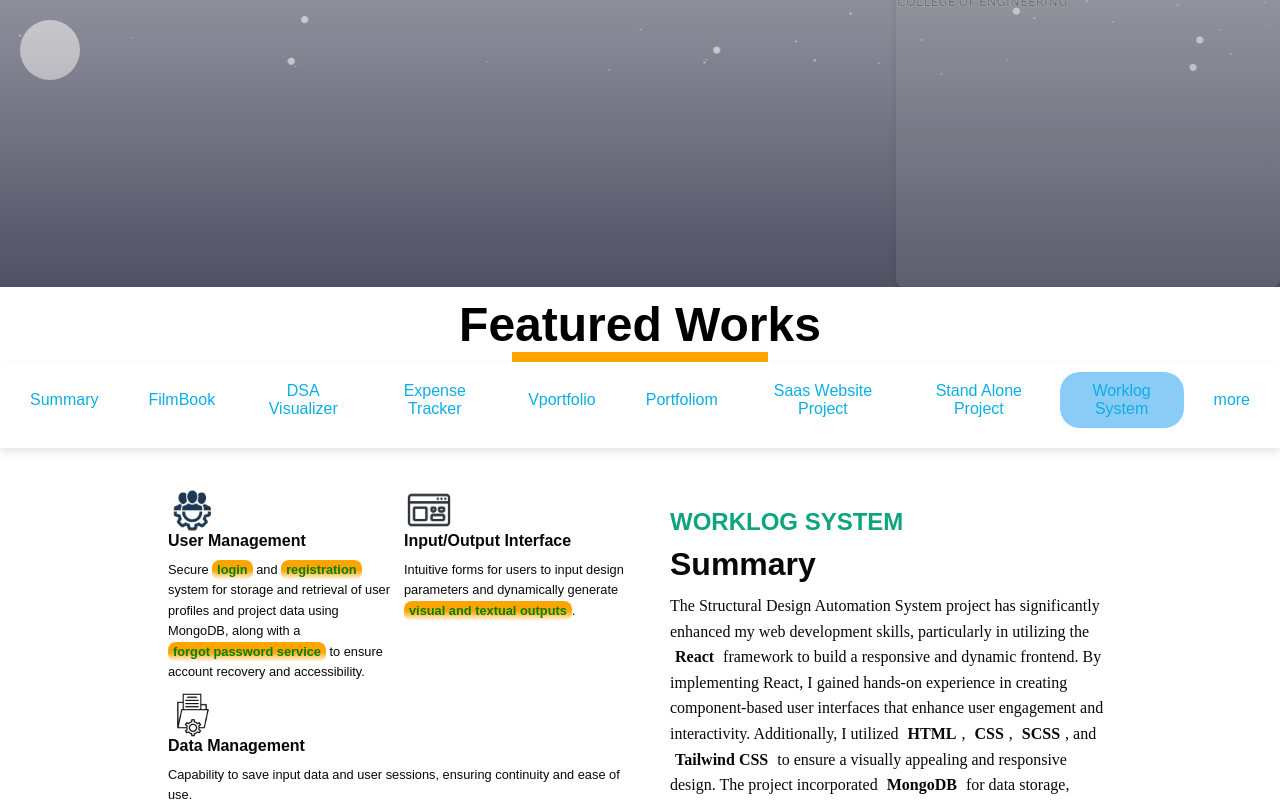
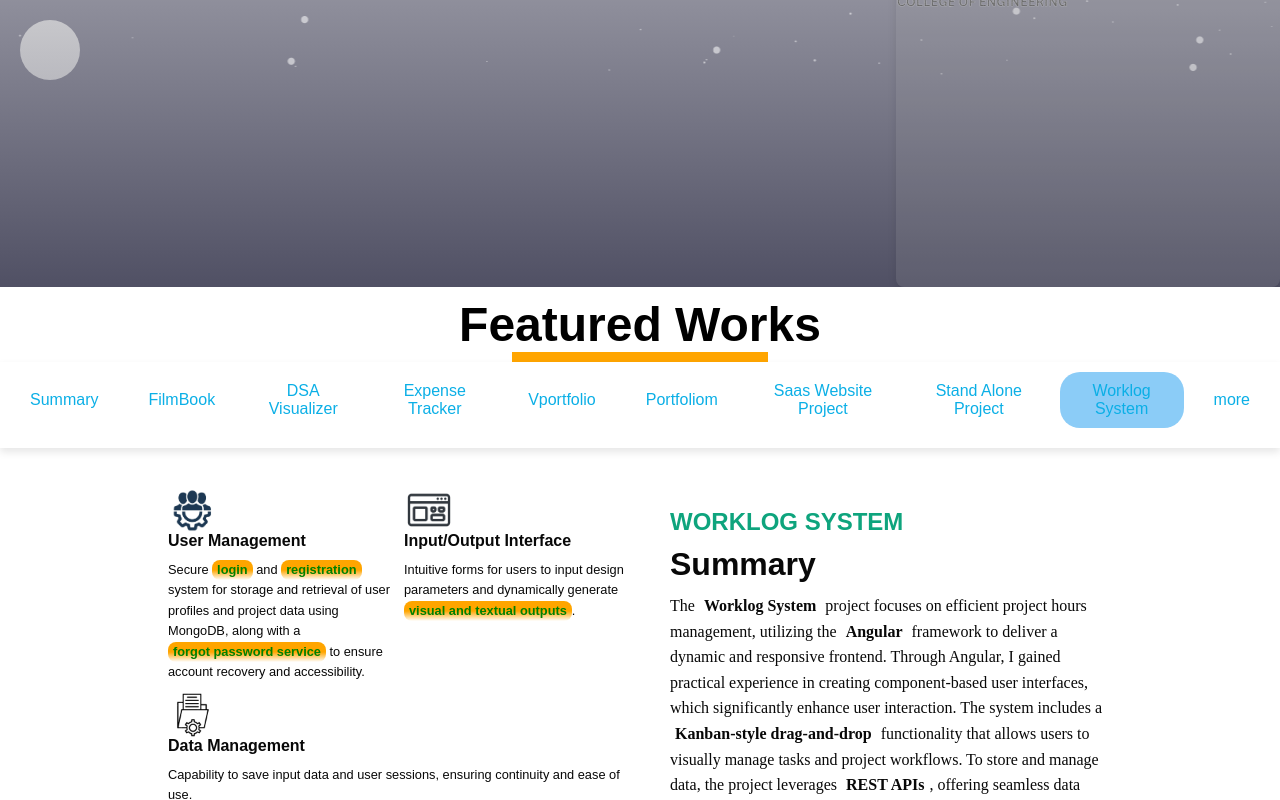
Before and after one commit to varunnlv/vportfolio, a React (Create React App) app: page / in a window 1280 px wide. Both pictures are taken after a click on the button "Worklog System". Shown: the part 2913-3713 px from the top of the page. Built offline with nearby package versions, Linux system fonts and the light colour scheme; a web font is replaced by a local one.

Commit message:
Update portfolio.jsx

```diff
--- a/src/components/portfolio/portfolio.jsx
+++ b/src/components/portfolio/portfolio.jsx
@@ -137,16 +137,7 @@ const Portfolio = () => {
                 <motion.div style={{ scaleX }} className="progressBar"></motion.div>
                 <div className="tabs-container">
                     <div className="tabs">
-                        {/* <button className="tab active">Stand Alone Project</button>
-                        <button className="tab">Stand Alone Project</button>
-                        <button className="tab">Web Development Project</button>
-                        <button className="tab">FilmBook</button>
-                        <button className="tab">Vportfolio</button>
-                        <button className="tab">portfoliom</button>
-                        <button className="tab">Expense Tracker</button>
-                        <button className="tab">Path Finder</button>
-                        <button className="tab">Credit Analyser</button>
-                        <button className="tab">more</button> */}
+
 
                                 <button
                         className={`tab ${activeTab === 'Summary' ? 'active' : ''}`}
@@ -154,14 +145,6 @@ const Portfolio = () => {
                         >
                         Summary
                         </button>
-{/*                         <button
-                        className={`tab ${activeTab === 'StandAloneProject1' ? 'active' : ''}`}
-                        onClick={() => setActiveTab('StandAloneProject1')}
-                        >
-                        Stand Alone Project
-                        </button> */}
-
-
                          <button
                         className={`tab ${activeTab === 'FilmBook' ? 'active' : ''}`}
                         onClick={() => setActiveTab('FilmBook')}
@@ -385,7 +368,6 @@ const Portfolio = () => {
 
             )}
 
-
               {activeTab === 'Worklogsystem' && (
                 <motion.div
                 class="ui-container"
@@ -400,9 +382,11 @@ const Portfolio = () => {
                               <h2>Worklog System</h2>
                               <h3>Summary</h3>
                               <p>
-                                The Structural Design Automation System project has significantly enhanced my web development skills, particularly in utilizing the <b>React</b> framework to build a responsive and dynamic frontend. By implementing React, I gained hands-on experience in creating component-based user interfaces that enhance user engagement and interactivity. Additionally, I utilized <b>HTML</b>, <b>CSS</b>, <b>SCSS</b>, and <b>Tailwind CSS</b> to ensure a visually appealing and responsive design. The project incorporated <b>MongoDB</b> for data storage, providing me with insights into NoSQL databases and effective data management techniques. Utilizing <b>REST APIs</b> enabled me to render real-time graphical outputs, while the integration of <b>JavaFX Drawing APIs</b> offered valuable experience in rendering graphics in web applications. I also developed a secure <b>User Management</b> system that utilized <b>email services</b> for password recovery and <b>Apache POI and iText</b> for generating reports in various formats, further improving my skills in backend integration and data handling. This project not only solidified my understanding of full-stack development but also allowed me to apply best practices in a real-world context.
-                                This is an innovative project aimed at revolutionizing the traditional design procedures for structural items. This system provides a modern, user-friendly web interface with User Management that automates the design process, enhancing efficiency and accuracy, and generating reports in different file formats.
-                              </p>
+                                    The <b>Worklog System</b> project focuses on efficient project hours management, utilizing the <b>Angular</b> framework to deliver a dynamic and responsive frontend. Through Angular, I gained practical experience in creating component-based user interfaces, which significantly enhance user interaction. The system includes a <b>Kanban-style drag-and-drop</b> functionality that allows users to visually manage tasks and project workflows. To store and manage data, the project leverages <b>REST APIs</b>, offering seamless data interaction between the frontend and backend.
+
+                                    Additionally, the Worklog System generates detailed <b>timesheet reports in Excel format</b>, providing insights into project hours and resource allocation. The project list is efficiently managed, ensuring that all current and past projects are easily accessible for quick reference. This system emphasizes modern web development practices, enhancing productivity and streamlining project management.
+                                </p>
+
 
                              </div>
 
@@ -463,10 +447,11 @@ const Portfolio = () => {
                         <div className="gallery-text">
                           <h2>Worklog System</h2>
                           <h3>Summary</h3>
-                            <p>
-                                The Structural Design Automation System project has significantly enhanced my web development skills, particularly in utilizing the <b>React</b> framework to build a responsive and dynamic frontend. By implementing React, I gained hands-on experience in creating component-based user interfaces that enhance user engagement and interactivity. Additionally, I utilized <b>HTML</b>, <b>CSS</b>, <b>SCSS</b>, and <b>Tailwind CSS</b> to ensure a visually appealing and responsive design. The project incorporated <b>MongoDB</b> for data storage, providing me with insights into NoSQL databases and effective data management techniques. Utilizing <b>REST APIs</b> enabled me to render real-time graphical outputs, while the integration of <b>JavaFX Drawing APIs</b> offered valuable experience in rendering graphics in web applications. I also developed a secure <b>User Management</b> system that utilized <b>email services</b> for password recovery and <b>Apache POI and iText</b> for generating reports in various formats, further improving my skills in backend integration and data handling. This project not only solidified my understanding of full-stack development but also allowed me to apply best practices in a real-world context.
-                                This is an innovative project aimed at revolutionizing the traditional design procedures for structural items. This system provides a modern, user-friendly web interface with User Management that automates the design process, enhancing efficiency and accuracy, and generating reports in different file formats.
-                              </p>
+                             <p>
+                                    The <b>Worklog System</b> project focuses on efficient project hours management, utilizing the <b>Angular</b> framework to deliver a dynamic and responsive frontend. Through Angular, I gained practical experience in creating component-based user interfaces, which significantly enhance user interaction. The system includes a <b>Kanban-style drag-and-drop</b> functionality that allows users to visually manage tasks and project workflows. To store and manage data, the project leverages <b>REST APIs</b>, offering seamless data interaction between the frontend and backend.
+
+                                    Additionally, the Worklog System generates detailed <b>timesheet reports in Excel format</b>, providing insights into project hours and resource allocation. The project list is efficiently managed, ensuring that all current and past projects are easily accessible for quick reference. This system emphasizes modern web development practices, enhancing productivity and streamlining project management.
+                                </p>
 
 
                         </div>
```
